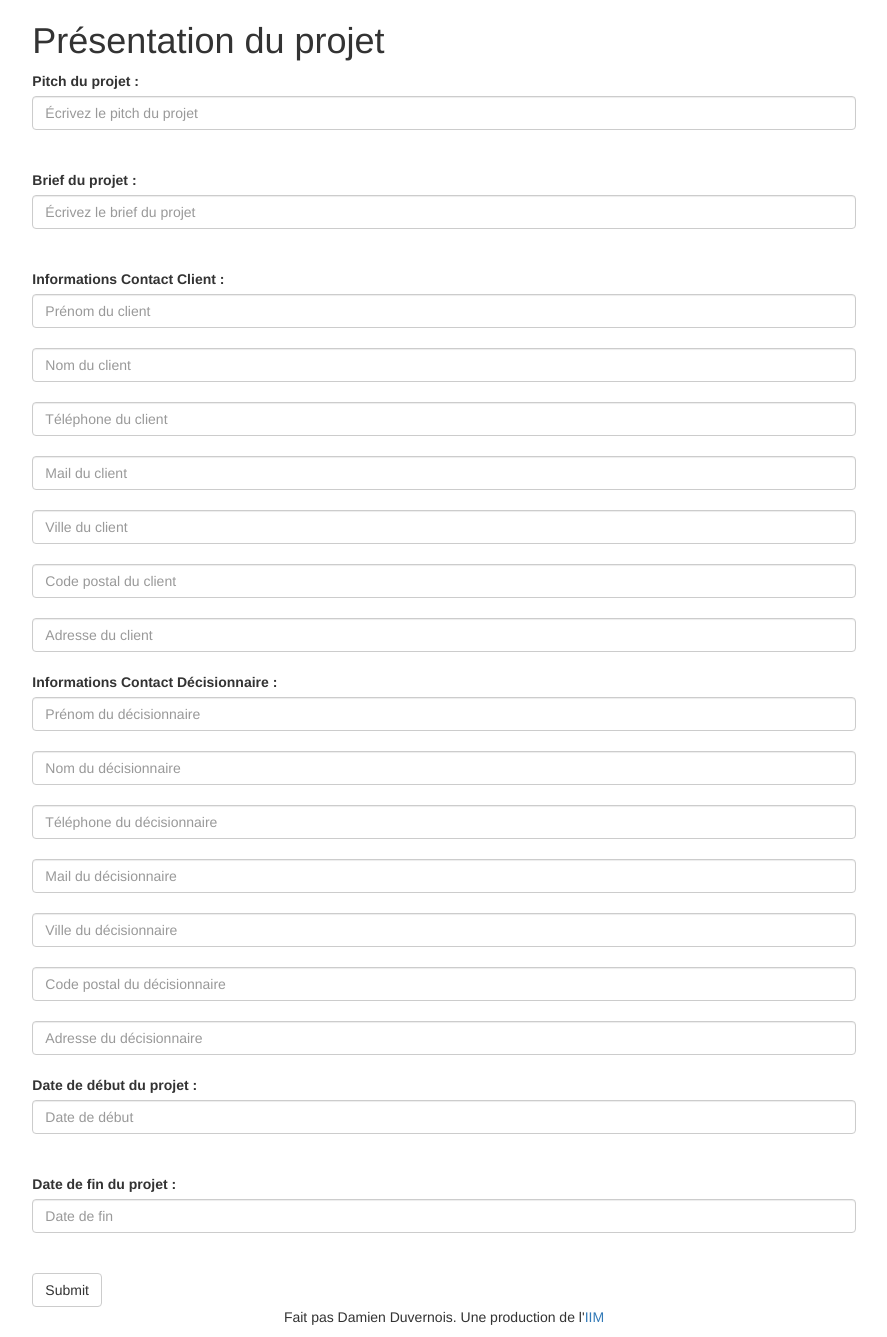
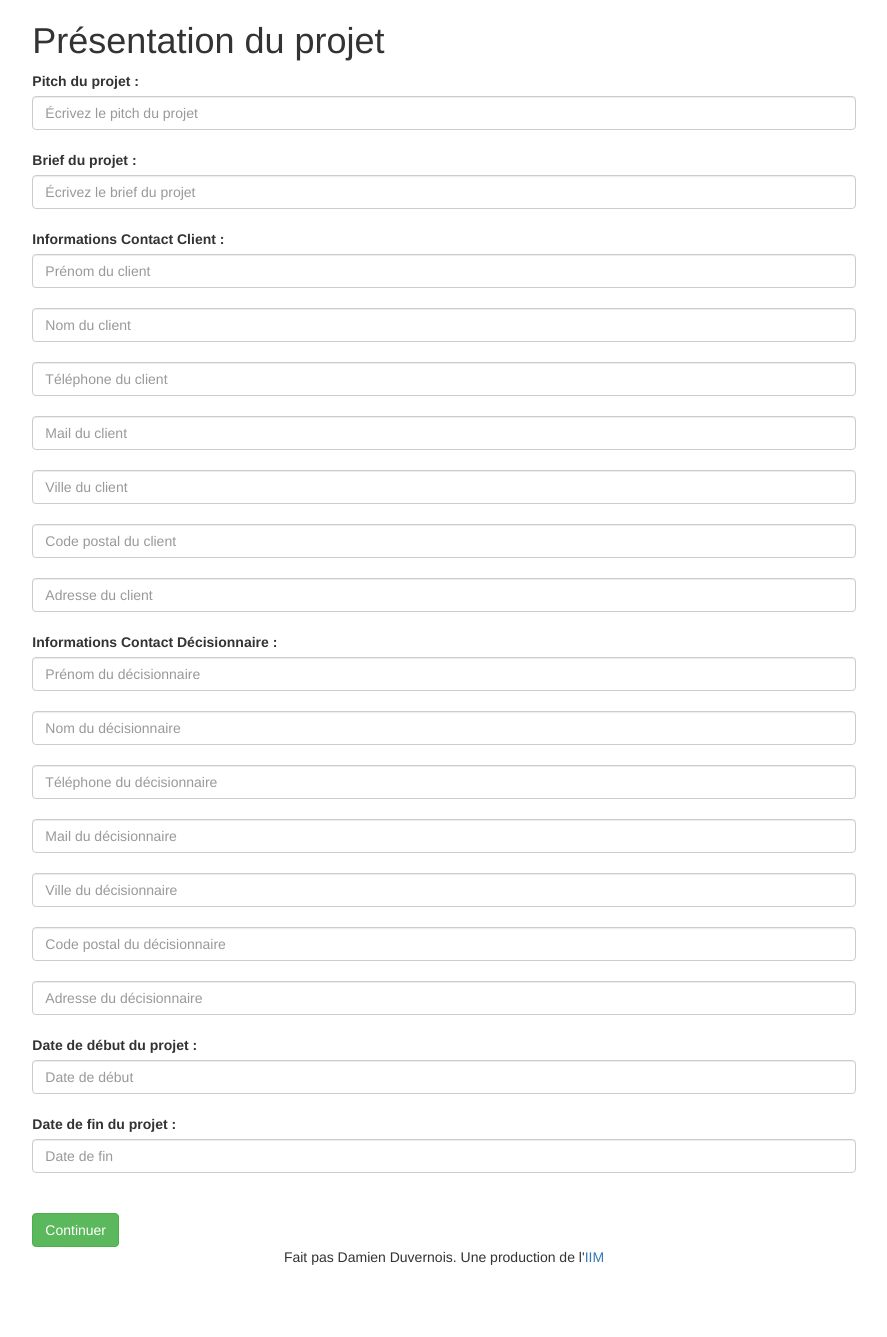
Before and after one commit to Orricy/ReportingTool, a PHP site: page /form2.php in a window 1280 px wide. Shown: the part 34-1371 px from the top of the page, without its empty margins (196-1083 px from the left). After the commit the page ends 1299 px from the top, so only its background shows below. Run offline with PHP 8.4, Linux system fonts and the light colour scheme.

Commit message:
commit pour pull

```diff
--- a/form2.php
+++ b/form2.php
@@ -11,39 +11,39 @@ include('templates/_header.php');
 
         <form>
 
-            <label>Pitch du projet :</label><br>
-            <input type="text" name="pitch" class="form-control" placeholder="Écrivez le pitch du projet"><br><br>
+            <label for="pitch">Pitch du projet :</label><br>
+            <input type="text" id="pitch" class="form-control" placeholder="Écrivez le pitch du projet"><br>
 
-            <label>Brief du projet :</label><br>
-            <input type="text" name="brief" class="form-control" placeholder="Écrivez le brief du projet"><br><br>
+            <label for="brief">Brief du projet :</label><br>
+            <input type="text" id="brief" class="form-control" placeholder="Écrivez le brief du projet"><br>
 
-            <label>Informations Contact Client :</label><br>
-            <input type="text" name="client_surname" class="form-control" placeholder="Prénom du client"><br>
-            <input type="text" name="client_lastname" class="form-control" placeholder="Nom du client"><br>
-            <input type="text" name="client_phone" class="form-control" placeholder="Téléphone du client"><br>
-            <input type="text" name="client_mail" class="form-control" placeholder="Mail du client"><br>
-            <input type="text" name="client_city" class="form-control" placeholder="Ville du client"><br>
-            <input type="text" name="client_postal" class="form-control" placeholder="Code postal du client"><br>
-            <input type="text" name="client_adress" class="form-control" placeholder="Adresse du client"><br>
+            <label for="infsclient">Informations Contact Client :</label><br>
+            <input type="text" id="client_surname" class="form-control" placeholder="Prénom du client"><br>
+            <input type="text" id="client_lastname" class="form-control" placeholder="Nom du client"><br>
+            <input type="text" id="client_phone" class="form-control" placeholder="Téléphone du client"><br>
+            <input type="text" id="client_mail" class="form-control" placeholder="Mail du client"><br>
+            <input type="text" id="client_city" class="form-control" placeholder="Ville du client"><br>
+            <input type="text" id="client_postal" class="form-control" placeholder="Code postal du client"><br>
+            <input type="text" id="client_adress" class="form-control" placeholder="Adresse du client"><br>
 
-            <label>Informations Contact Décisionnaire :</label><br>
-            <input type="text" name="deci_surname" class="form-control" placeholder="Prénom du décisionnaire"><br>
-            <input type="text" name="deci_lastname" class="form-control" placeholder="Nom du décisionnaire"><br>
-            <input type="text" name="deci_phone" class="form-control" placeholder="Téléphone du décisionnaire"><br>
-            <input type="text" name="deci_mail" class="form-control" placeholder="Mail du décisionnaire"><br>
-            <input type="text" name="deci_city" class="form-control" placeholder="Ville du décisionnaire"><br>
-            <input type="text" name="deci_postal" class="form-control" placeholder="Code postal du décisionnaire"><br>
-            <input type="text" name="deci_adress" class="form-control" placeholder="Adresse du décisionnaire"><br>
+            <label for="infsdecis">Informations Contact Décisionnaire :</label><br>
+            <input type="text" id="deci_surname" class="form-control" placeholder="Prénom du décisionnaire"><br>
+            <input type="text" id="deci_lastname" class="form-control" placeholder="Nom du décisionnaire"><br>
+            <input type="text" id="deci_phone" class="form-control" placeholder="Téléphone du décisionnaire"><br>
+            <input type="text" id="deci_mail" class="form-control" placeholder="Mail du décisionnaire"><br>
+            <input type="text" id="deci_city" class="form-control" placeholder="Ville du décisionnaire"><br>
+            <input type="text" id="deci_postal" class="form-control" placeholder="Code postal du décisionnaire"><br>
+            <input type="text" id="deci_adress" class="form-control" placeholder="Adresse du décisionnaire"><br>
 
-            <label>Date de début du projet :</label><br>
-            <input type="text" name="brief" class="form-control" placeholder="Date de début"><br><br>
+            <label for="debproj">Date de début du projet :</label><br>
+            <input type="text" id="debproj" class="form-control" placeholder="Date de début"><br>
 
-            <label>Date de fin du projet :</label><br>
-            <input type="text" name="brief" class="form-control"placeholder="Date de fin"><br><br>
+            <label for="finproj">Date de fin du projet :</label><br>
+            <input type="text" id="finproj" class="form-control"placeholder="Date de fin"><br><br>
 
             <!-- UPLOAD GANTT -->
 
-            <input type="submit" class="btn btn-default" name="Suite">
+            <input type="submit" class="btn btn-success" value="Continuer">
 
         </form>
     </div>
```
